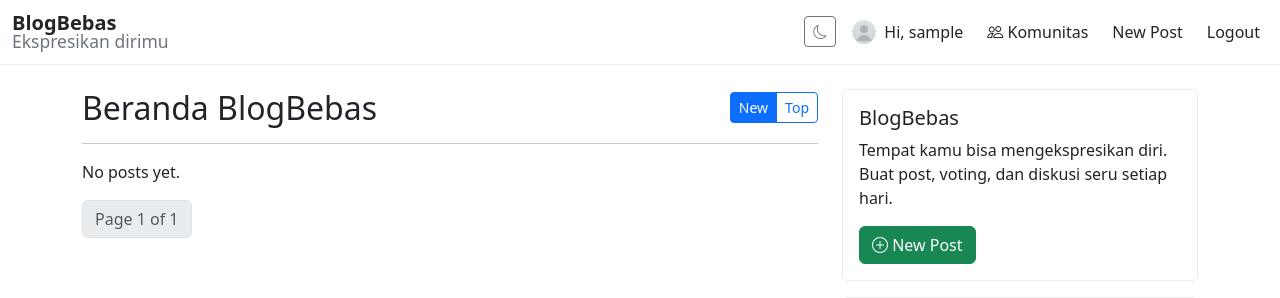
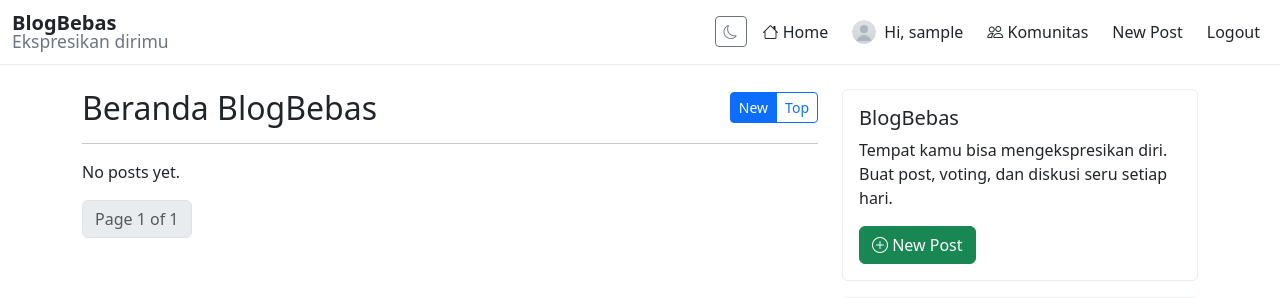
Before and after one commit to bongs20/blogbebas, a Django app: page / in a window 1280 px wide. Shown: the top 298 px of the page. Run offline with Django 4.2, Linux system fonts and the light colour scheme; the visitor is signed in with stand-in values (Sample User, id 1); data comes from the database, SQL or seed files in the repository; data that the repository does not hold is empty.

Commit message:
Navbar: add Home link for authenticated and guest users

```diff
--- a/templates/base.html
+++ b/templates/base.html
@@ -39,6 +39,7 @@
               <button id="themeToggle" class="btn btn-sm btn-outline-secondary" type="button"><i class="bi bi-moon"></i></button>
             </li>
             {% if user.is_authenticated %}
+            <li class="nav-item"><a class="nav-link" href="{% url 'home' %}"><i class="bi bi-house"></i> Home</a></li>
             <li class="nav-item d-flex align-items-center gap-2">
               <a class="nav-link mb-0 d-flex align-items-center gap-2" href="{% url 'profile' user.username %}">
                 {% if user.profile.avatar %}
@@ -57,6 +58,7 @@
             <li class="nav-item"><a class="nav-link" href="{% url 'post_create' %}">New Post</a></li>
             <li class="nav-item"><a class="nav-link" href="{% url 'logout' %}">Logout</a></li>
             {% else %}
+            <li class="nav-item"><a class="nav-link" href="{% url 'home' %}"><i class="bi bi-house"></i> Home</a></li>
             <li class="nav-item"><a class="nav-link" href="{% url 'login' %}">Login</a></li>
             <li class="nav-item"><a class="nav-link" href="{% url 'register' %}">Register</a></li>
             {% endif %}
```
